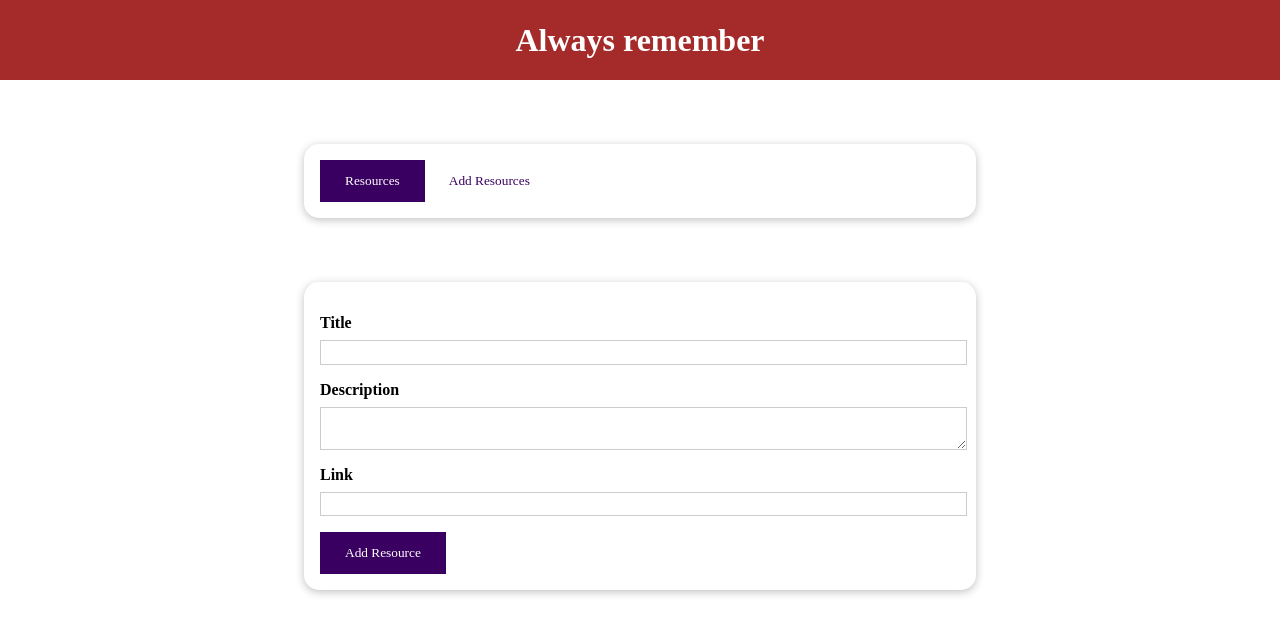
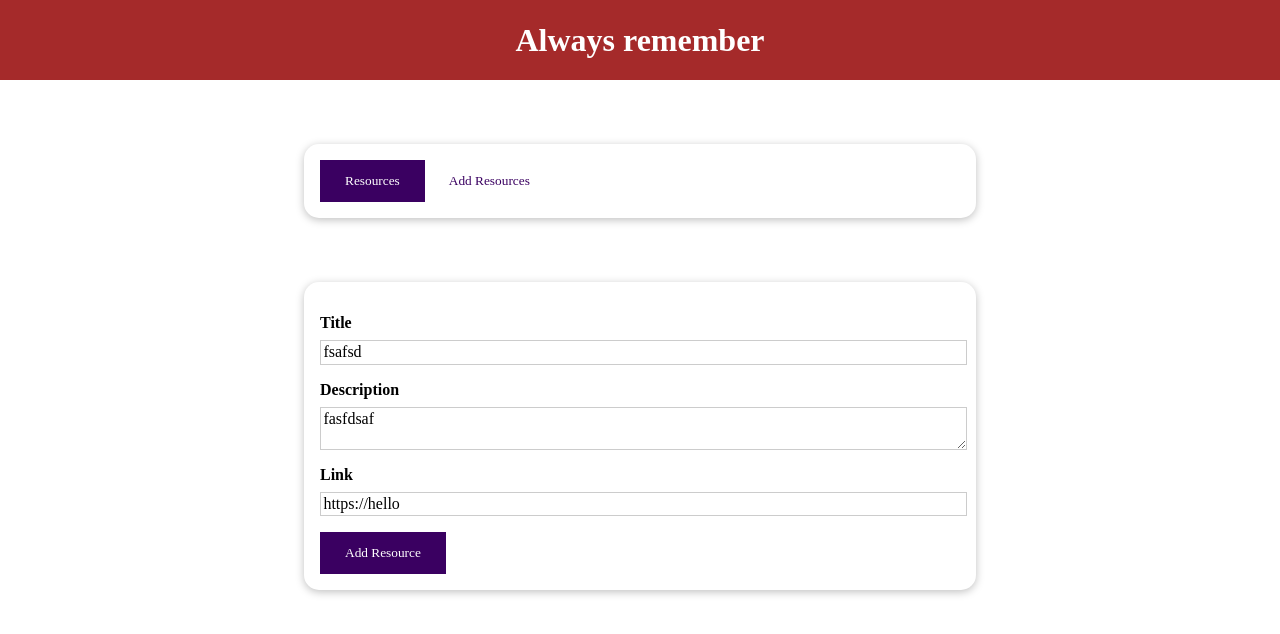
Before and after one commit to iNo0r/The-resources-app-vue, a Vue app: page / in a window 1280 px wide. Both pictures are taken after a click on the button "Add Resources". Shown: the top 634 px of the page. Built offline with nearby package versions, Linux system fonts and the light colour scheme.

Commit message:
my addNewResource solutioin

```diff
--- a/src/components/learning-resources/AddResources.vue
+++ b/src/components/learning-resources/AddResources.vue
@@ -1,20 +1,25 @@
 <template>
   <base-card>
-    <form>
+    <form @submit.prevent>
       <div class="form-control">
         <label for="title">Title</label>
-        <input id="title" name="title" type="text" />
+        <input id="title" v-model="title" name="title" type="text" />
       </div>
       <div class="form-control">
         <label for="description">Description</label>
-        <textarea name="description" id="description" cols="3"></textarea>
+        <textarea
+          name="description"
+          v-model="description"
+          id="description"
+          cols="3"
+        ></textarea>
       </div>
       <div class="form-control">
         <label for="link">Link</label>
-        <input  id="link" name="link" type="url" />
+        <input id="link" v-model="link" name="link" type="url" />
       </div>
       <div>
-        <base-button type="submit">
+        <base-button type="submit" @click="AddResourcesBus">
           Add Resource
         </base-button>
       </div>
@@ -24,6 +29,24 @@
 
 <script>
 export default {
+  data() {
+    return {
+      title: "fsafsd",
+      description: "fasfdsaf",
+      link: "https://hello",
+    };
+  },
+  inject: ["funAddNewResource"],
+  methods: {
+    AddResourcesBus() {
+      this.funAddNewResource({
+        id:this.title + ' id',
+        title: this.title,
+        description: this.description,
+        link: this.link
+      });
+    },
+  },
 };
 </script>
 
@@ -34,16 +57,18 @@ label {
   margin-bottom: 0.5rem;
 }
 
-input,textarea {
+input,
+textarea {
   display: block;
   width: 100%;
-  font:inherit;
-  padding: 0.15rem ;
+  font: inherit;
+  padding: 0.15rem;
   border: 1px solid #ccc;
 }
 
-input:focus,textarea:focus {
-  outline:none;
+input:focus,
+textarea:focus {
+  outline: none;
   border-color: #3a0061;
   background-color: #f7ebff;
 }
@@ -51,5 +76,4 @@ input:focus,textarea:focus {
 .form-control {
   margin: 1rem 0;
 }
-
 </style>
--- a/src/components/learning-resources/TheResources.vue
+++ b/src/components/learning-resources/TheResources.vue
@@ -44,7 +44,8 @@ export default {
   },
   provide(){
       return {
-          storedResources : this.storedResources
+          storedResources : this.storedResources,
+          funAddNewResource : this.funAddNewResource
       }
   },
 
@@ -52,6 +53,9 @@ export default {
     setSelectedTab(value) {
       this.selectedTab = value;
     },
+    funAddNewResource(dataObject){
+      this.storedResources.push(dataObject)
+    }
   },
   computed: {
     setModeStoredResources() {
```
